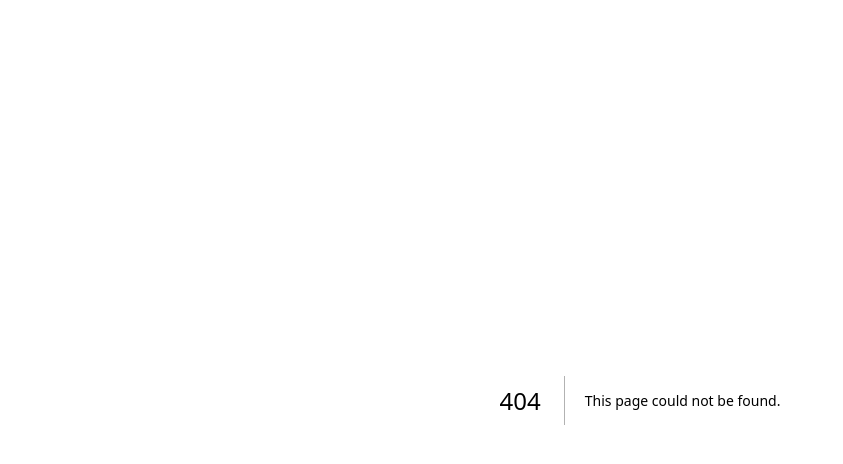
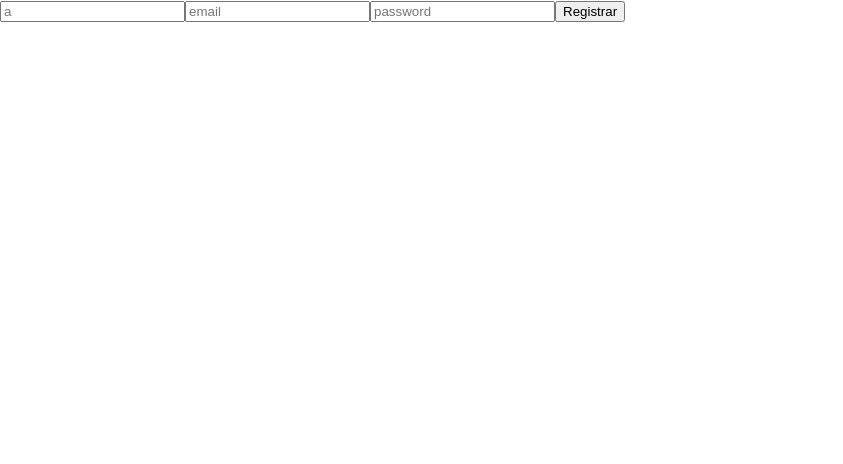
Before and after one commit to cllojan/sesfd, a Next.js app: page /register in a window 1280 px wide. Before the commit this address had no page. Shown: the top 464 px of the page, without its empty margins (0-843 px from the left). Built offline with nearby package versions, Linux system fonts and the light colour scheme.

Commit message:
sumbit signup

```diff
--- a/package.json
+++ b/package.json
@@ -12,7 +12,7 @@
     "@paypal/checkout-server-sdk": "^1.0.3",
     "@paypal/react-paypal-js": "^8.1.3",
     "@swc/helpers": "^0.5.3",
-    "axios": "^1.3.4",
+    "axios": "^1.6.7",
     "bcryptjs": "^2.4.3",
     "eslint": "8.36.0",
     "eslint-config-next": "13.2.4",
--- /dev/null
+++ b/pages/register.js
@@ -0,0 +1,42 @@
+import { useState } from "react";
+import axios from "axios";
+export default function RegisterPage(){
+    const [name,setName] = useState("")
+    const [email,setEmail] = useState("")
+    const [password,setPassword] = useState("")
+    async function handleSubmit(event) {
+        event.preventDefault()
+        try{
+            const response = await axios.post('/api/auth/signup', {
+                name,email,password
+            });
+        }catch(e){
+            console.log(e)
+        }
+
+      }
+    return (
+        <div>
+            <form onSubmit={handleSubmit}>
+                <input
+                type="text"
+                placeholder="a"
+                name="fullname"
+                onChange={e => setName(e.target.value)}
+                />
+                <input
+                    type="email"
+                    placeholder="email"
+                    name="email"
+                    onChange={e => setEmail(e.target.value)} />
+                <input
+                    type="password"
+                    placeholder="password"
+                    name="password"
+                    onChange={e => setPassword(e.target.value)}
+                    />
+                <button >Registrar</button>
+            </form>
+        </div>
+    )
+}
```
Also changed, not shown: 2 other files (tests, documents, lock files or other folders).
